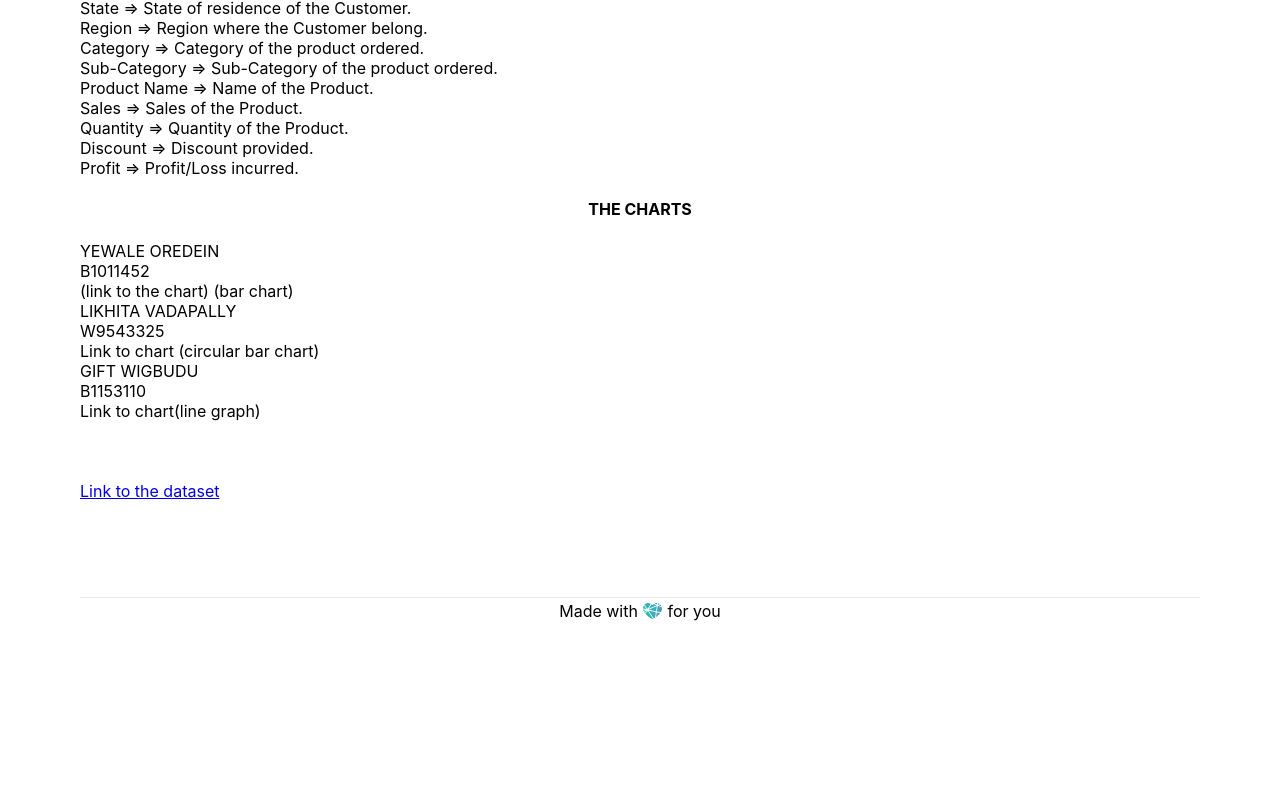
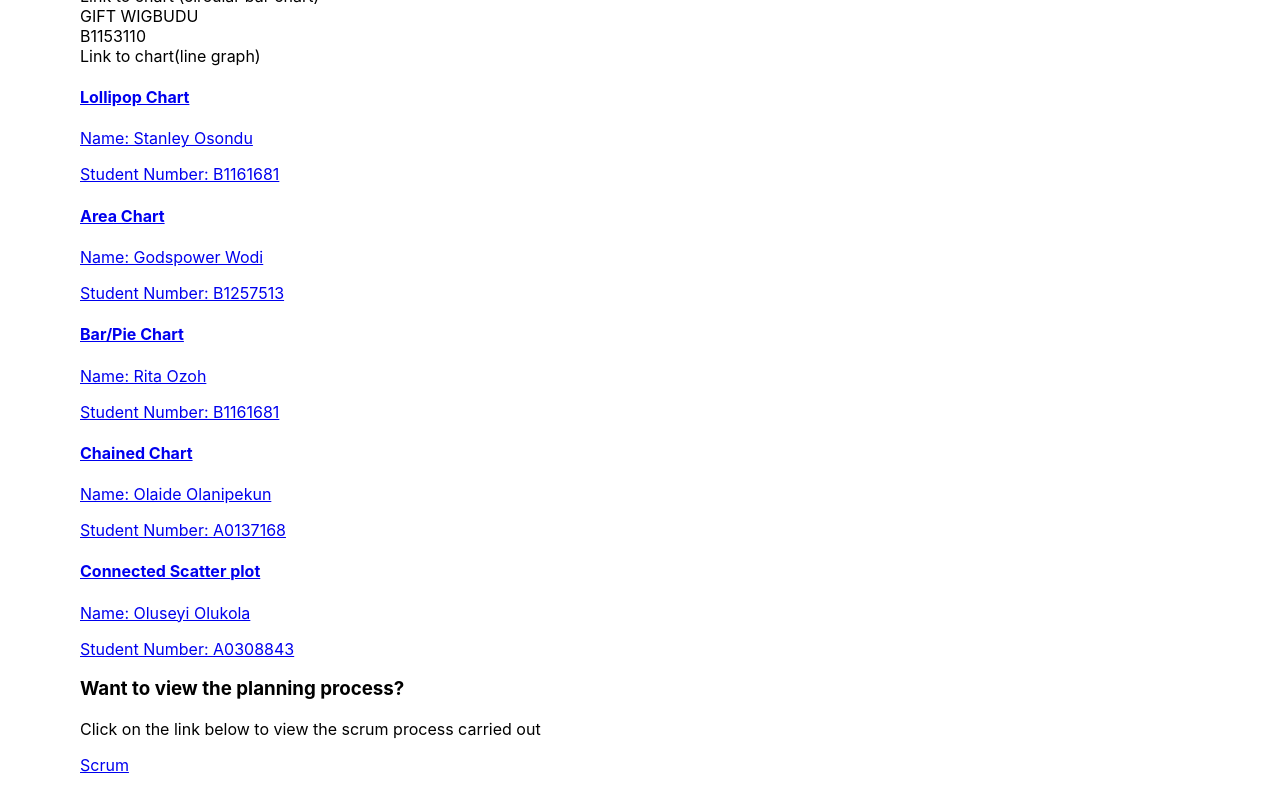
Before and after one commit to Sir-Newton/BBsTeams, a Next.js app in the folder BBsTeams/: page / in a window 1280 px wide. Shown: the part 920-1720 px from the top of the page. Before the commit the page ends 1544 px from the top, so only its background shows below. Built offline with nearby package versions, Linux system fonts and the light colour scheme.

Commit message:
Update index.js

```diff
--- a/BBsTeams/pages/index.js
+++ b/BBsTeams/pages/index.js
@@ -59,7 +59,8 @@ return (
 
         <h4 align="center"> THE CHARTS </h4>
     <p align="left">
-    YEWALE OREDEIN  <br/>
+        <a href="./BBsTeams/teammates/Oyewale - Bar-chart/index.html"> Oyewale </a>
+    OYEWALE OREDEIN  <br/>
         B1011452  <br/>
         (link to the chart) (bar chart)  <br/>
 
@@ -71,6 +72,50 @@ return (
         B1153110  <br/>
         Link to chart(line graph)  <br/>
 
+
+
+            <div class="charts">
+            <a class="chart" href="./Stanley-B1204687/ICA.html">
+                <div>
+                    <h4 class="chart-title">Lollipop Chart</h4>
+                    <p class="chart-paragraph">Name: Stanley Osondu</p>
+                    <p class="chart-paragraph">Student Number: B1161681</p>
+                </div>
+            </a>
+            <a class="chart" href="./GodspowerWodi-B1257513/index.html">
+                <div>
+                    <h4 class="chart-title">Area Chart</h4>
+                    <p class="chart-paragraph">Name: Godspower Wodi</p>
+                    <p class="chart-paragraph">Student Number: B1257513</p>
+                </div>
+            </a>
+            <a class="chart" href="./Rita-B1161681/ica.html">
+                <div>
+                    <h4 class="chart-title">Bar/Pie Chart</h4>
+                    <p class="chart-paragraph">Name: Rita Ozoh</p>
+                    <p class="chart-paragraph">Student Number: B1161681</p>
+                </div>
+            </a>
+            <a class="chart" href="./Olaide-A0137168/index.html">
+                <div>
+                    <h4 class="chart-title">Chained Chart</h4>
+                    <p class="chart-paragraph">Name: Olaide Olanipekun</p>
+                    <p class="chart-paragraph">Student Number: A0137168</p>
+                </div>
+            </a>
+            <a class="chart" href="./Seyi-A0308843/myica.html">
+                <div>
+                    <h4 class="chart-title">Connected Scatter plot</h4>
+                    <p class="chart-paragraph">Name: Oluseyi Olukola</p>
+                    <p class="chart-paragraph">Student Number: A0308843</p>
+                </div>
+            </a>
+        </div>
+        <div class="scrum-link">
+            <h3>Want to view the planning process?</h3>
+            <p>Click on the link below to view the scrum process carried out</p>
+            <a href="https://1drv.ms/x/s!Ahhb1f06IvoagQn9Q4z8ylh7EQrN?e=K9Rtw4">Scrum </a>
+        </div>
 <br/><br/><br/>
 
 
```
